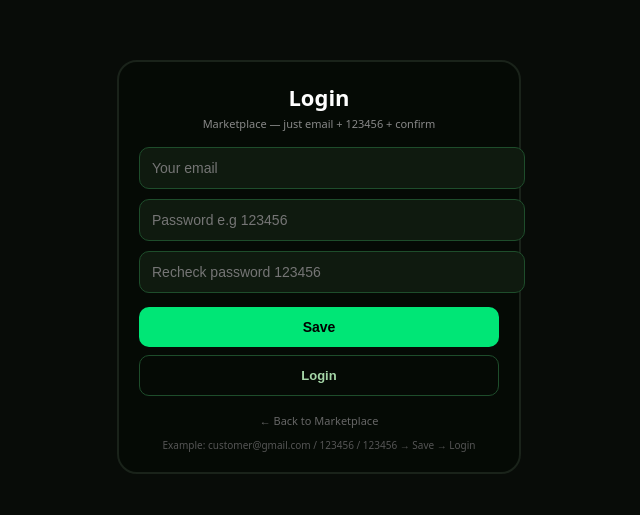
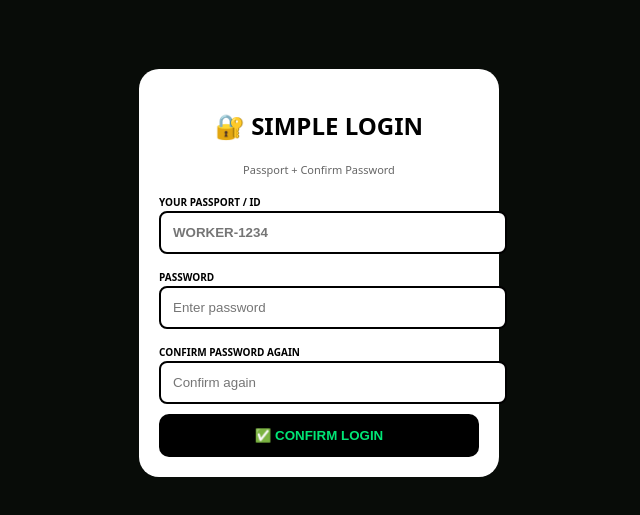
Before and after one commit to tapbombaai-glitch/main-naija-pidgin, a Next.js app: page /login in a window 1280 px wide. Shown: the part 143-658 px from the top of the page, without its empty margins (321-961 px from the left). Built offline with nearby package versions, Linux system fonts and the light colour scheme; no server answers.

Commit message:
Update page.tsx

```diff
--- a/app/login/page.tsx
+++ b/app/login/page.tsx
@@ -1,75 +1,36 @@
 "use client";
 import { useState } from "react";
-import { createClient } from "@supabase/supabase-js";
+import { useRouter } from "next/navigation";
 
-const supabase = createClient(
-  process.env.NEXT_PUBLIC_SUPABASE_URL!,
-  process.env.NEXT_PUBLIC_SUPABASE_ANON_KEY!
-);
+export default function Login() {
+  const router = useRouter();
+  const [wid, setWid] = useState("");
+  const [pass, setPass] = useState("");
+  const [confirm, setConfirm] = useState("");
+  const [err, setErr] = useState("");
 
-export default function MarketplaceLoginSimple() {
-  const [email, setEmail] = useState("");
-  const [pass, setPass] = useState("");
-  const [pass2, setPass2] = useState("");
-  const [loading, setLoading] = useState(false);
-  const [msg, setMsg] = useState("");
-
-  const save = async () => {
-    if (!email) return setMsg("Fill email");
-    if (!pass) return setMsg("Fill password like 123456");
-    if (pass !== pass2) return setMsg("Password no match - recheck");
-    if (pass.length < 6) return setMsg("Use 6 digits like 123456");
-
-    setLoading(true);
-    const { error } = await supabase.auth.signUp({ email, password: pass });
-    setLoading(false);
-    if (error) setMsg(error.message);
-    else {
-      setMsg("✅ Saved! Now click Login");
-    }
-  };
-
-  const login = async () => {
-    if (!email || !pass) return setMsg("Fill email & password");
-    setLoading(true);
-    const { data, error } = await supabase.auth.signInWithPassword({ email, password: pass });
-    setLoading(false);
-    if (error) setMsg(error.message);
-    else window.location.href = "/marketplace";
+  const confirmLogin = () => {
+    if (!wid || !pass || !confirm) { setErr("Fill all 3 boxes!"); return; }
+    if (pass !== confirm) { setErr("Passwords no match!"); return; }
+    localStorage.setItem("worker_id", wid.toUpperCase());
+    localStorage.setItem("worker_pass", pass);
+    localStorage.setItem("isLoggedIn", "true");
+    router.push("/marketplace");
   };
 
   return (
-    <div style={{ background: "#080C08", minHeight: "100vh", display: "flex", alignItems: "center", justifyContent: "center", padding: "10px" }}>
-      <div style={{ maxWidth: "360px", width: "100%", background: "#050A05", border: "2px solid #1A231A", borderRadius: "20px", padding: "20px" }}>
-        <div style={{ textAlign: "center" }}>
-          <div style={{ fontSize: "22px", fontWeight: "900", color: "white" }}>Login</div>
-          <div style={{ fontSize: "11px", color: "#888", marginTop: "4px" }}>Marketplace — just email + 123456 + confirm</div>
-        </div>
-
-        <input value={email} onChange={e=>setEmail(e.target.value)} placeholder="Your email" type="email"
-          style={{ width: "100%", marginTop: "16px", background: "#0F1A0F", border: "1px solid #1E4D2B", color: "white", padding: "12px", borderRadius: "10px", fontSize: "14px", outline: "none" }} />
-
-        <input value={pass} onChange={e=>setPass(e.target.value)} placeholder="Password e.g 123456" type="text"
-          style={{ width: "100%", marginTop: "10px", background: "#0F1A0F", border: "1px solid #1E4D2B", color: "white", padding: "12px", borderRadius: "10px", fontSize: "14px", outline: "none" }} />
-
-        <input value={pass2} onChange={e=>setPass2(e.target.value)} placeholder="Recheck password 123456" type="text"
-          style={{ width: "100%", marginTop: "10px", background: "#0F1A0F", border: "1px solid #1E4D2B", color: "white", padding: "12px", borderRadius: "10px", fontSize: "14px", outline: "none" }} />
-
-        {msg && <div style={{ marginTop: "10px", fontSize: "11px", color: msg.includes("✅") ? "#00E676" : "#FF5252", textAlign: "center" }}>{msg}</div>}
-
-        <button onClick={save} disabled={loading} style={{ width: "100%", marginTop: "14px", background: "#00E676", color: "black", border: "none", padding: "12px", borderRadius: "10px", fontSize: "14px", fontWeight: "900" }}>
-          {loading ? "..." : "Save"}
-        </button>
-
-        <button onClick={login} disabled={loading} style={{ width: "100%", marginTop: "8px", background: "transparent", border: "1px solid #1E4D2B", color: "#A5D6A7", padding: "12px", borderRadius: "10px", fontSize: "13px", fontWeight: "700" }}>
-          Login
-        </button>
-
-        <div style={{ textAlign: "center", marginTop: "12px" }}>
-          <a href="/marketplace" style={{ fontSize: "11px", color: "#666", textDecoration: "none" }}>← Back to Marketplace</a>
-        </div>
-
-        <div style={{ textAlign: "center", marginTop: "8px", fontSize: "10px", color: "#555" }}>Example: customer@gmail.com / 123456 / 123456 → Save → Login</div>
+    <div style={{ minHeight: "100vh", background: "#080C08", display: "flex", alignItems: "center", justifyContent: "center", padding: 16 }}>
+      <div style={{ background: "white", borderRadius: 20, padding: 20, width: "100%", maxWidth: 320 }}>
+        <h2 style={{ fontWeight: 900, textAlign: "center" }}>🔐 SIMPLE LOGIN</h2>
+        <p style={{ fontSize: 11, color: "#666", textAlign: "center", marginBottom: 12 }}>Passport + Confirm Password</p>
+        <label style={{ fontSize: 10, fontWeight: 800 }}>YOUR PASSPORT / ID</label>
+        <input value={wid} onChange={e=>setWid(e.target.value)} placeholder="WORKER-1234" style={{ width: "100%", padding: 12, borderRadius: 8, border: "2px solid black", marginBottom: 10, fontWeight: 700 }} />
+        <label style={{ fontSize: 10, fontWeight: 800 }}>PASSWORD</label>
+        <input type="password" value={pass} onChange={e=>setPass(e.target.value)} placeholder="Enter password" style={{ width: "100%", padding: 12, borderRadius: 8, border: "2px solid black", marginBottom: 10 }} />
+        <label style={{ fontSize: 10, fontWeight: 800 }}>CONFIRM PASSWORD AGAIN</label>
+        <input type="password" value={confirm} onChange={e=>setConfirm(e.target.value)} placeholder="Confirm again" style={{ width: "100%", padding: 12, borderRadius: 8, border: "2px solid black", marginBottom: 10 }} />
+        {err && <div style={{ background: "#FFEBEE", color: "red", padding: 8, borderRadius: 8, fontSize: 11, fontWeight: 700, marginBottom: 10 }}>{err}</div>}
+        <button onClick={confirmLogin} style={{ width: "100%", background: "black", color: "#00E676", padding: 14, borderRadius: 10, fontWeight: 900, border: "none" }}>✅ CONFIRM LOGIN</button>
       </div>
     </div>
   );
```
